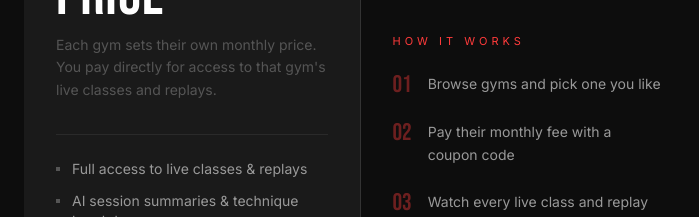
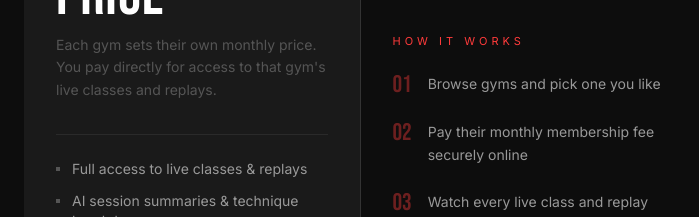
Before and after one commit to vanshdubey18/live-stream, a Next.js app: page / in a window 1280 px wide. Shown: the part 3100-3317 px from the top of the page, without its empty margins (0-699 px from the left). Built offline with nearby package versions, Linux system fonts and the light colour scheme.

Commit message:
fix: update step 02 copy to reflect actual payment flow
Removed misleading 'with a coupon code' — members pay via standard
online payment, not exclusively through coupons.

https://claude.ai/code/session_01Hu9gyePdhYL9J9u5W6hGgc

```diff
--- a/src/app/page.tsx
+++ b/src/app/page.tsx
@@ -315,7 +315,7 @@ function Pricing() {
             <p className="font-inter text-[11px] text-[#FF3B3B] tracking-[4px] uppercase mb-6">How It Works</p>
             {[
               { n: '01', text: 'Browse gyms and pick one you like' },
-              { n: '02', text: 'Pay their monthly fee with a coupon code' },
+              { n: '02', text: 'Pay their monthly membership fee securely online' },
               { n: '03', text: 'Watch every live class and replay' },
             ].map(item => (
               <div key={item.n} className="flex items-start gap-4 mb-6 last:mb-0">
```
